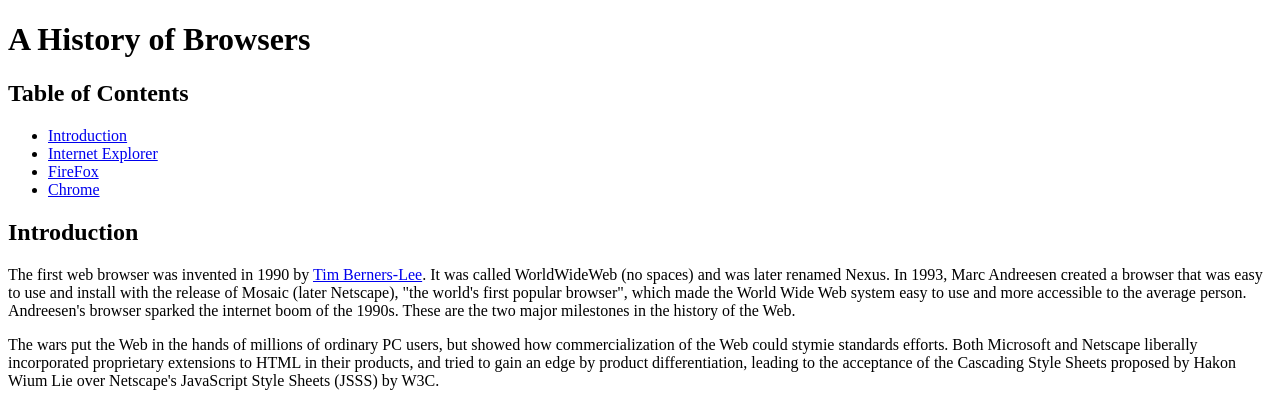
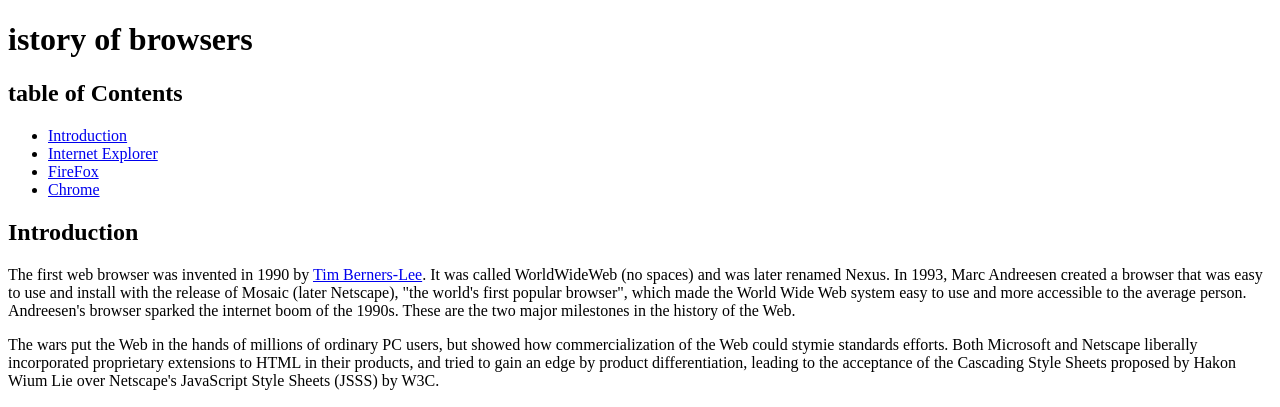
Before and after one commit to hauolinalani/browserhistory, a plain HTML site: page index.html in a window 1280 px wide. Shown: the top 407 px of the page. Drawn offline with Linux system fonts and the light colour scheme.

Commit message:
Update index.html

```diff
--- a/index.html
+++ b/index.html
@@ -2,12 +2,12 @@
 <html lang="en">
 <head>
   <meta charset="UTF-8">
-  <title>A history of browsers</title>
+  <title>history of browsers</title>
 </head>
 <body>
-<h1>A History of Browsers</h1>
+<h1>istory of browsers</h1>
 
-<h2> Table of Contents</h2>
+<h2> table of Contents</h2>
 
 <ul>
   <li><a href="#intro">Introduction</a></li>
```
